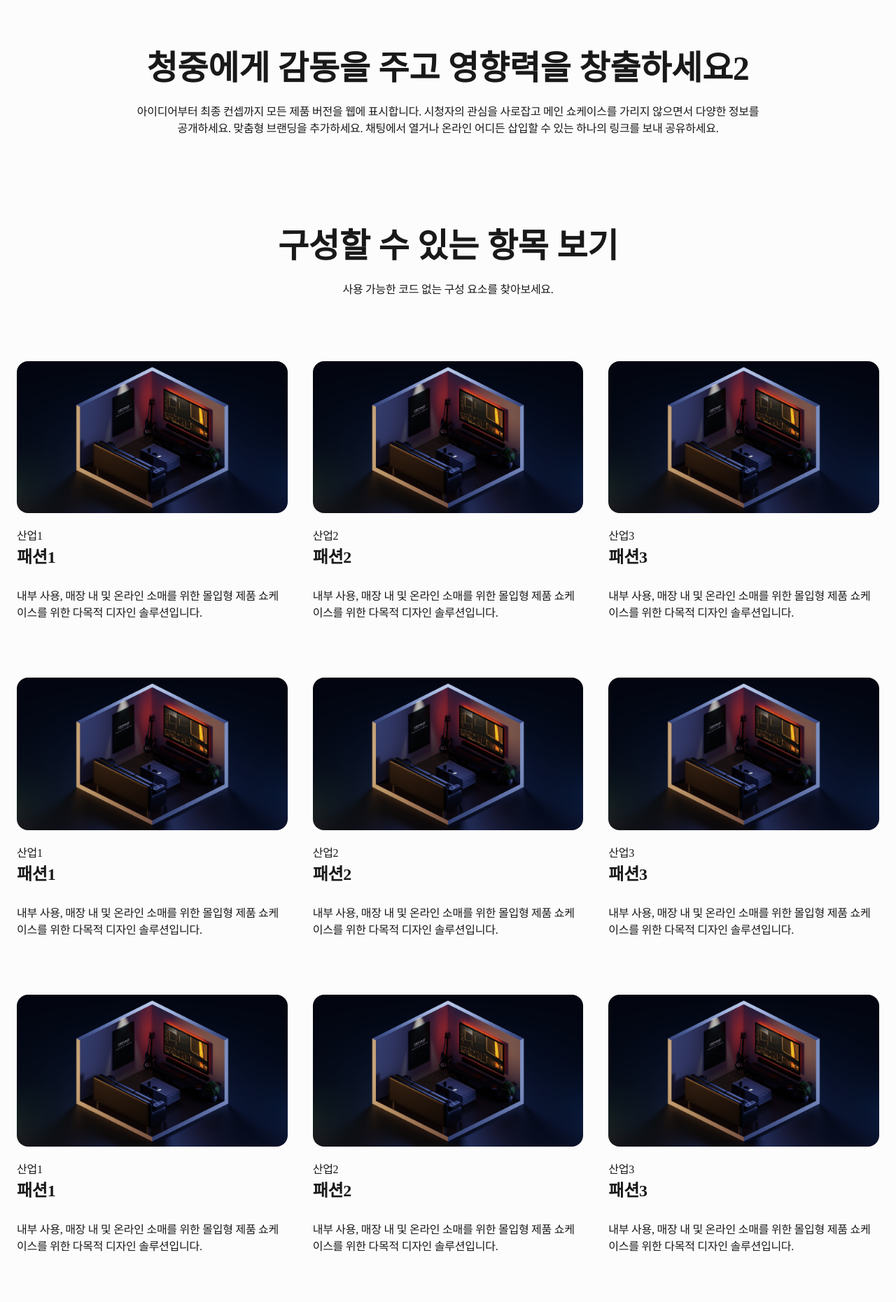
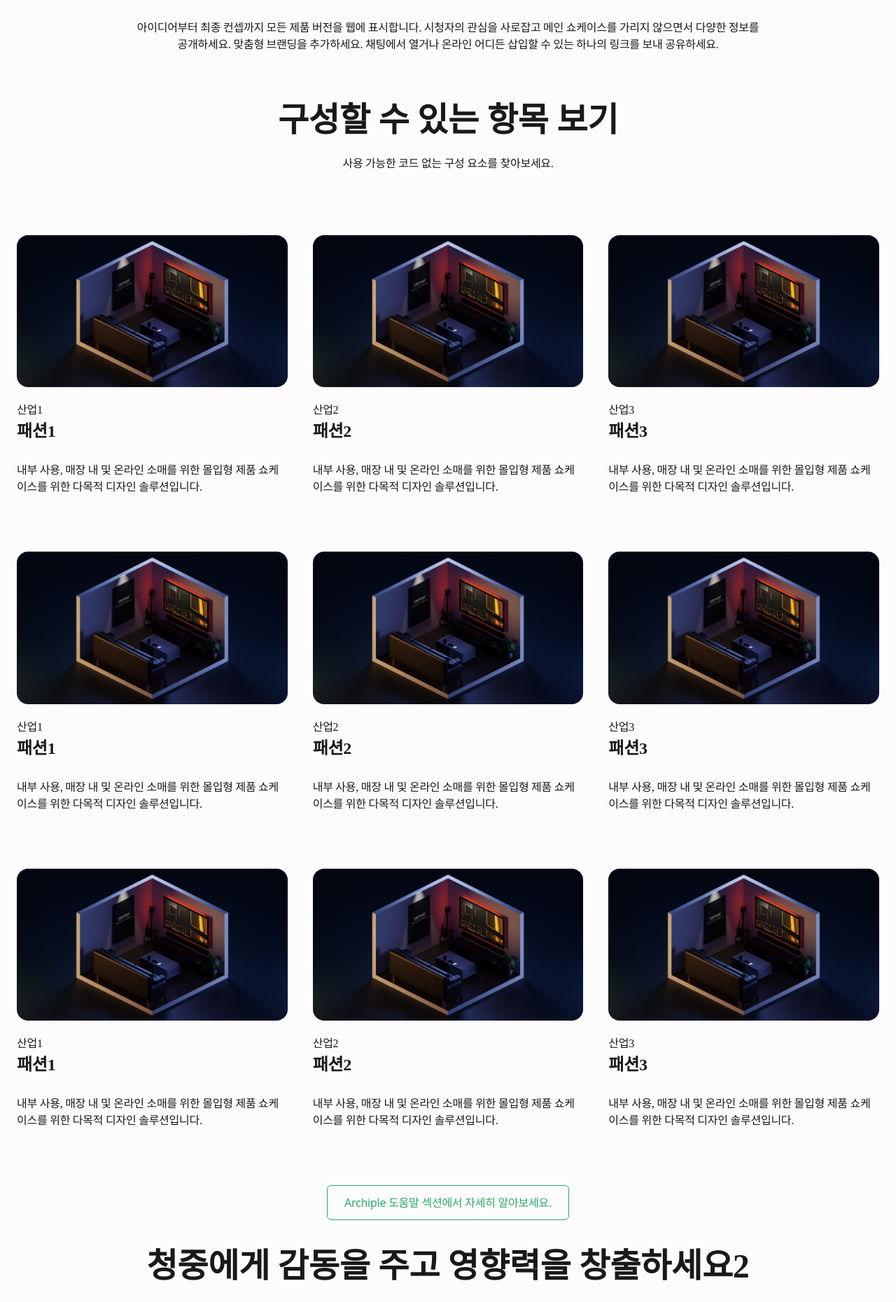
Before and after one commit to sbbc212/Achiple_WEB_Front, a Next.js app: page /3dconfigurators in a window 1280 px wide. Shown: the part 1843-3703 px from the top of the page at 70% size. Built offline with nearby package versions, Linux system fonts and the light colour scheme; no server answers; a web font is replaced by a local one.

Commit message:
Fix: 레이아웃수정

```diff
--- a/src/components/Pageconfigurator/SectionFour.tsx
+++ b/src/components/Pageconfigurator/SectionFour.tsx
@@ -9,7 +9,9 @@ import TextImageCard from "../textimagecard/TextImageCard";
 const SectionFour = () => {
   return (
     <>
-      <SectionTitleAndContent content={configuratordata[0].textdata[2]} />
+      <div className="section-tit text-center mb-[60px]" style={{ padding: "30px 60px 0 60px" }}>
+        <SectionTitleAndContent content={configuratordata[0].textdata[2]} />
+      </div>{" "}
       <TextImageCard data={carddata.slice(0, 1)} />
     </>
   );
--- a/src/components/Pageconfigurator/SectionThree.tsx
+++ b/src/components/Pageconfigurator/SectionThree.tsx
@@ -15,7 +15,9 @@ const SectionThree = () => {
   }
   return (
     <div className="flex flex-col text-center">
-      <SectionTitleAndContent content={configuratordata[0].textdata[4]} />
+      <div className="section-tit text-center mb-[60px]" style={{ padding: "30px 60px 0 60px" }}>
+        <SectionTitleAndContent content={configuratordata[0].textdata[4]} />
+      </div>
       {ThreeLengthData.map((item, i) => (
         <ul key={item[i].id} className="flex text-start justify-between pb-[60px]">
           <ThreeCardGroup content={item} />
--- a/src/components/Section/SectionTitleAndContent.tsx
+++ b/src/components/Section/SectionTitleAndContent.tsx
@@ -2,14 +2,14 @@ import type { titleAndContent } from "@/constants/3dconfiguratordata";
 
 const SectionTitleAndContent = ({ content }: { content: titleAndContent }) => {
   return (
-    <div className="section-tit text-center mb-[60px]" style={{ padding: "30px 60px 0 60px" }}>
+    <>
       <h3 className="text-[48px] text-center mb-[14px]" style={{ fontWeight: "600" }}>
         {content.title}
       </h3>
       <p className="pb-[30px] text-center" style={{ maxWidth: "900px", margin: "0 auto", wordBreak: "keep-all" }}>
         {content.content}
       </p>
-    </div>
+    </>
   );
 };
 
```
